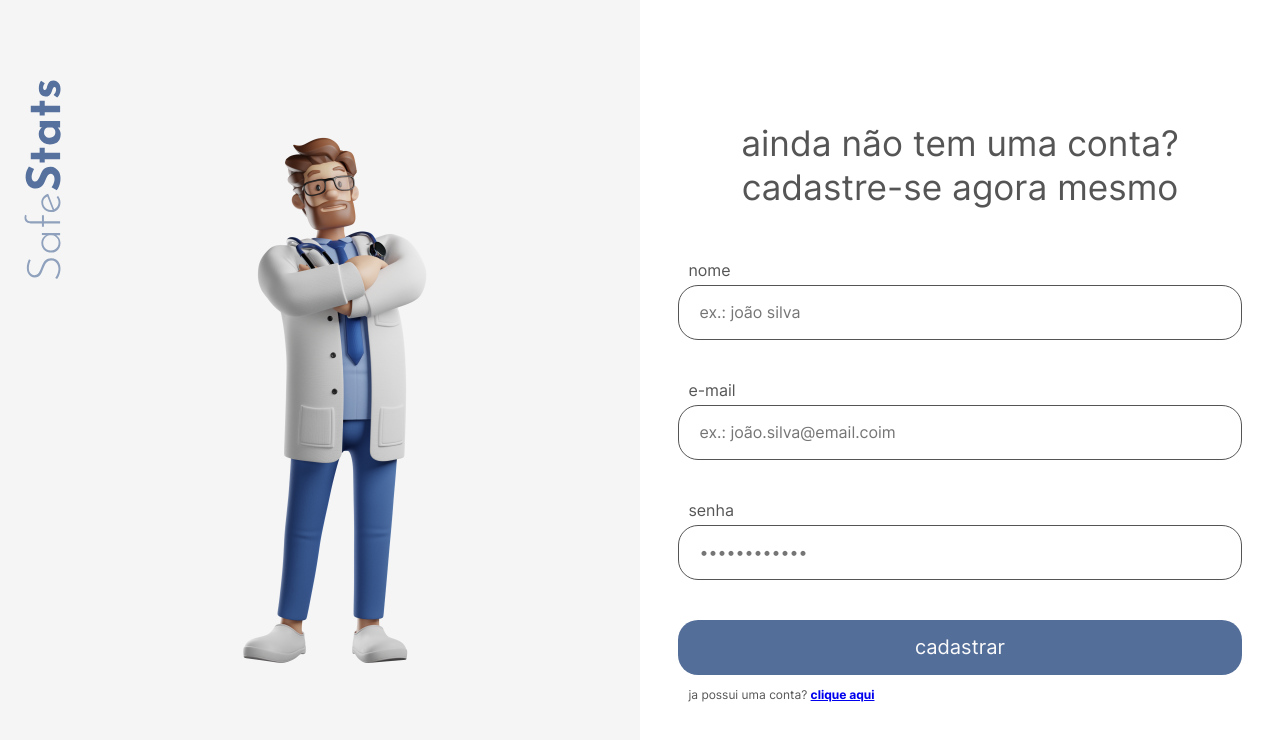
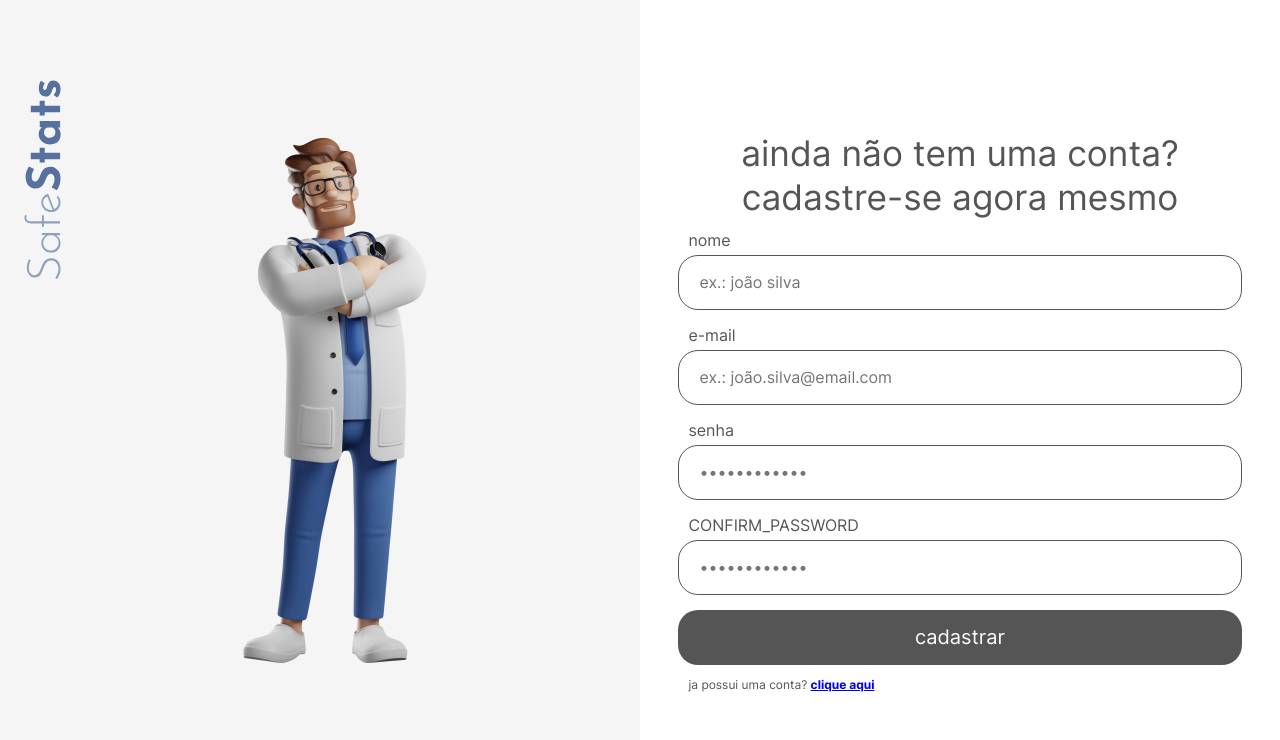
Before and after one commit to SafeStats-Health/safestats-frontend, a React (Create React App) app: page /register in a window 1280 px wide. Shown: the top 740 px of the page. Built offline with nearby package versions, Linux system fonts and the light colour scheme; the HTML template or start-up script is replaced by a standard one.

Commit message:
[feature-frontend-03] Created basic validation labels

```diff
--- a/src/App.css
+++ b/src/App.css
@@ -18,18 +18,18 @@
 }
 
 .doctor-image--container {
-  background-color: #C4C4C42B;
+  background-color: #c4c4c42b;
 }
 
 @media only screen and (max-width: 1000px) {
   .doctor-image--container {
-      display: none;
+    display: none;
   }
   .auth-container {
-      width: 100%;
+    width: 100%;
   }
   .Auth {
-      justify-content: center;
+    justify-content: center;
   }
 }
 
@@ -46,10 +46,6 @@
   height: 563px;
 }
 
-.auth-header {
-  margin-bottom: 50px;
-}
-
 .auth-header h3 {
   color: #565555;
   font-family: 'Inter';
@@ -58,6 +54,7 @@
   font-size: min(2.2rem, 6vw);
   line-height: 44px;
   text-align: center;
+  margin-bottom: 10px;
 }
 
 .auth-form {
@@ -71,7 +68,7 @@
 .auth-button {
   width: 100%;
   height: 55px;
-  background-color: #546E9A;
+  background-color: #546e9a;
   border: none;
   border-radius: 20px;
   color: white;
@@ -80,8 +77,13 @@
   font-weight: 400;
   font-size: 20px;
   line-height: 24px;
-  color: #FBFBFB;
+  color: #fbfbfb;
   cursor: pointer;
+}
+
+.disabled-button {
+  background-color: #565555;
+  cursor: default;
 }
 
 .account-text {
--- a/src/components/core/c_input/index.js
+++ b/src/components/core/c_input/index.js
@@ -12,12 +12,20 @@ function CInput(props) {
         {props.label}
       </label>
       <input
-        className={styles.input}
+        className={`
+          ${styles.input}
+          ${props.shouldShowWarning ? styles['input-error'] : styles.input}
+        `}
         id={props.id}
         placeholder={props.placeholder}
         type={props.type}
         onInput={handleOnChange}
       />
+      {props.shouldShowWarning && (
+        <p className={styles['warning-text']} htmlFor={props.id}>
+          {props.warningText}
+        </p>
+      )}
     </div>
   );
 }
--- a/src/components/core/c_input/styles.module.css
+++ b/src/components/core/c_input/styles.module.css
@@ -1,5 +1,5 @@
 .div {
-  margin-bottom: 40px;
+  margin-bottom: 15px;
 }
 
 .label {
@@ -23,3 +23,12 @@
   line-height: 19px;
   color: #5e5e5e;
 }
+
+.input-error {
+  border: 1px solid red;
+}
+
+.warning-text {
+  margin: 10px 0 0 10px;
+  color: red;
+}
--- a/src/pages/login/index.js
+++ b/src/pages/login/index.js
@@ -1,4 +1,3 @@
-import bcrypt from 'bcryptjs';
 import { useState } from 'react';
 import { Link } from 'react-router-dom';
 import pose5 from '../../assets/images/pose_5.png';
@@ -13,19 +12,12 @@ function Login() {
   const [password, setPassword] = useState();
 
   async function loginUser() {
-    const hashedPassword = await bcrypt.hash(password, 10);
-    console.log(email, hashedPassword);
-    try {
-      const user = await new LoginUser().call({
-        body: {
-          email: email,
-          password: hashedPassword,
-        },
-      });
-      console.log(user);
-    } catch (e) {
-      console.log(e);
-    }
+    return await new LoginUser().call({
+      body: {
+        email: email,
+        password: password,
+      },
+    });
   }
 
   return (
--- a/src/pages/register/index.js
+++ b/src/pages/register/index.js
@@ -1,3 +1,4 @@
+import { useState, useEffect } from 'react';
 import { Link } from 'react-router-dom';
 import pose6 from '../../assets/images/pose_6.png';
 import safeStats from '../../assets/images/safe_stats.svg';
@@ -5,18 +6,58 @@ import CInput from '../../components/core/c_input';
 import t from '../../i18n/translate';
 import { CreateUser } from '../../utils/api-requester/modules/user';
 
-async function createUser() {
-  await new CreateUser().call({
-    body: {
-      name: 'José Pereira da Silva',
-      email: 'david@gmail.com',
-      password: '123456',
-      confirmPassword: '123456',
-    },
-  });
-}
+function auth() {
+  const [name, setName] = useState();
+  const [email, setEmail] = useState();
+  const [password, setPassword] = useState();
+  const [confirmPassword, setConfirmPassword] = useState();
+  const [allFieldsAreValid, setAllFieldsAreValid] = useState(false);
+  const [
+    shouldShowPasswordsDontMatchWarning,
+    setShouldShowPasswordsDontMatchWarning,
+  ] = useState();
 
-function auth() {
+  useEffect(checkIfAllFieldsAreValid, [
+    name,
+    email,
+    password,
+    confirmPassword,
+    shouldShowPasswordsDontMatchWarning,
+  ]);
+  useEffect(checkIfPasswordsMatch, [password, confirmPassword]);
+
+  function checkIfAllFieldsAreValid() {
+    const validations = [shouldShowPasswordsDontMatchWarning];
+    const fields = [name, email, password, confirmPassword];
+    const allFieldsAreFilled = fields.every((field) => field && field !== '');
+    const allFieldsAreValidF = validations.every((field) => !field);
+    console.log(validations);
+    setAllFieldsAreValid(allFieldsAreFilled && allFieldsAreValidF);
+  }
+
+  function checkIfPasswordsMatch() {
+    if (
+      password &&
+      password !== '' &&
+      confirmPassword &&
+      confirmPassword !== ''
+    ) {
+      setShouldShowPasswordsDontMatchWarning(password !== confirmPassword);
+    } else {
+      setShouldShowPasswordsDontMatchWarning(false);
+    }
+  }
+
+  async function createUser() {
+    await new CreateUser().call({
+      body: {
+        name,
+        email,
+        password,
+        confirmPassword,
+      },
+    });
+  }
   return (
     <div className='Auth'>
       <div className='auth-container doctor-image--container'>
@@ -38,13 +79,15 @@ function auth() {
                 id='name'
                 label={t('NAME')}
                 placeholder='ex.: joão silva'
+                onInput={setName}
               />
             </div>
             <div className='auth-input--div'>
               <CInput
                 id='email'
                 label={t('EMAIL')}
-                placeholder='ex.: joão.silva@email.coim'
+                placeholder='ex.: joão.silva@email.com'
+                onInput={setEmail}
               />
             </div>
             <div className='auth-input--div'>
@@ -52,9 +95,28 @@ function auth() {
                 id='password'
                 label={t('PASSWORD')}
                 placeholder='••••••••••••'
+                shouldShowWarning={shouldShowPasswordsDontMatchWarning}
+                onInput={setPassword}
               />
             </div>
-            <button className='auth-button' onClick={createUser} type='button'>
+            <div className='auth-input--div'>
+              <CInput
+                id='confirm-password'
+                label={t('CONFIRM_PASSWORD')}
+                placeholder='••••••••••••'
+                shouldShowWarning={shouldShowPasswordsDontMatchWarning}
+                warningText={t('PASSWORDS_DONT_MATCH')}
+                onInput={setConfirmPassword}
+              />
+            </div>
+            <button
+              className={`
+              auth-button
+              ${!allFieldsAreValid ? 'disabled-button' : 'auth-button'}
+            `}
+              onClick={createUser}
+              type='button'
+            >
               {t('REGISTER')}
             </button>
             <p className='account-text'>
```
Also changed, not shown: 1 other file (tests, documents, lock files or other folders).
